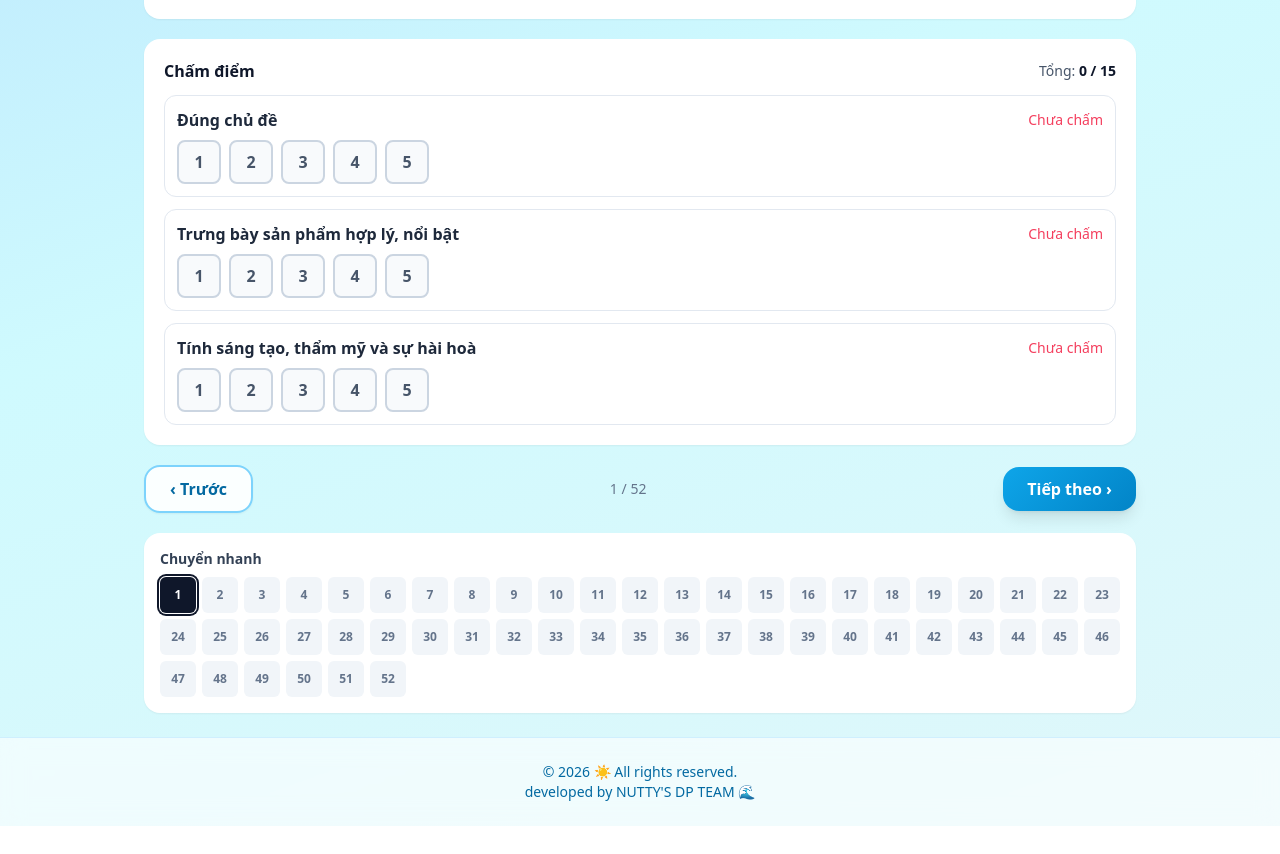
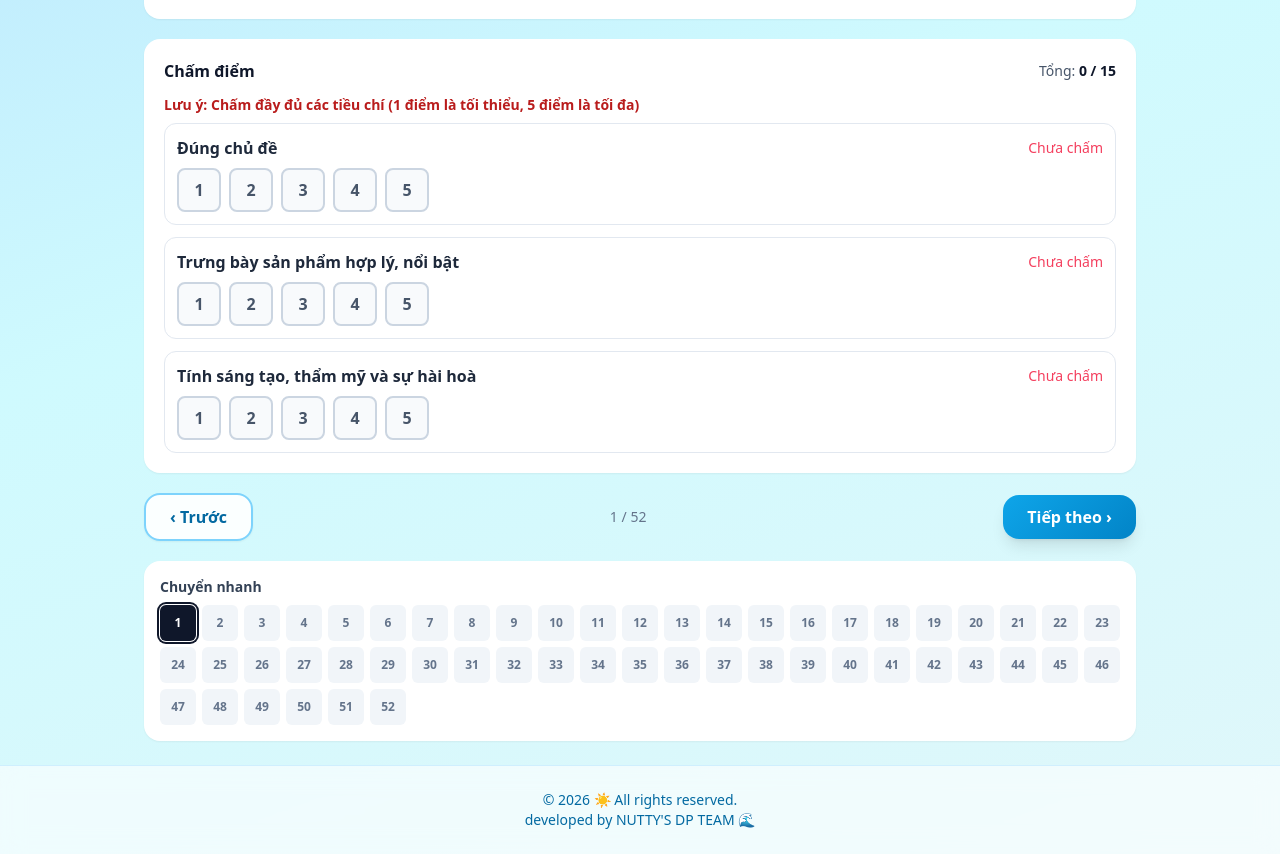
Before and after one commit to vominhnhat55/display-rack-rating, a Next.js app: page /cham-diem in a window 1280 px wide. Shown: the part 995-1849 px from the top of the page. Before the commit the page ends 1821 px from the top, so only its background shows below. Built offline with nearby package versions, Linux system fonts and the light colour scheme.

Commit message:
first update 34

```diff
--- a/app/cham-diem/page.tsx
+++ b/app/cham-diem/page.tsx
@@ -103,6 +103,10 @@ export default function ScoringPage() {
             </span>
           </span>
         </div>
+        <p className='mb-2 text-sm font-semibold text-red-700'>
+          Lưu ý: Chấm đầy đủ các tiều chí (1 điểm là tối thiểu, 5 điểm là tối
+          đa)
+        </p>
 
         <div className='space-y-3'>
           {CRITERIA.map((c) => (
@@ -155,6 +159,7 @@ export default function ScoringPage() {
         <h3 className='mb-2 text-sm font-semibold text-slate-700'>
           Chuyển nhanh
         </h3>
+
         <div className='flex flex-wrap gap-1.5'>
           {STORES.map((s, i) => {
             const sc = getStoreScore(scores, s.id);
```
